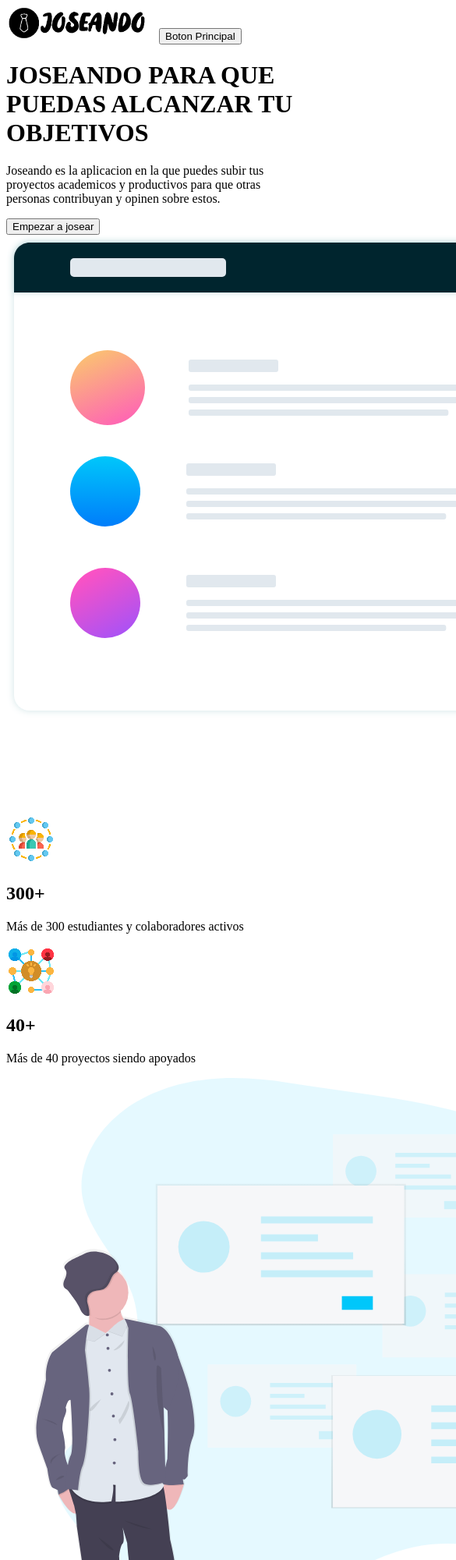
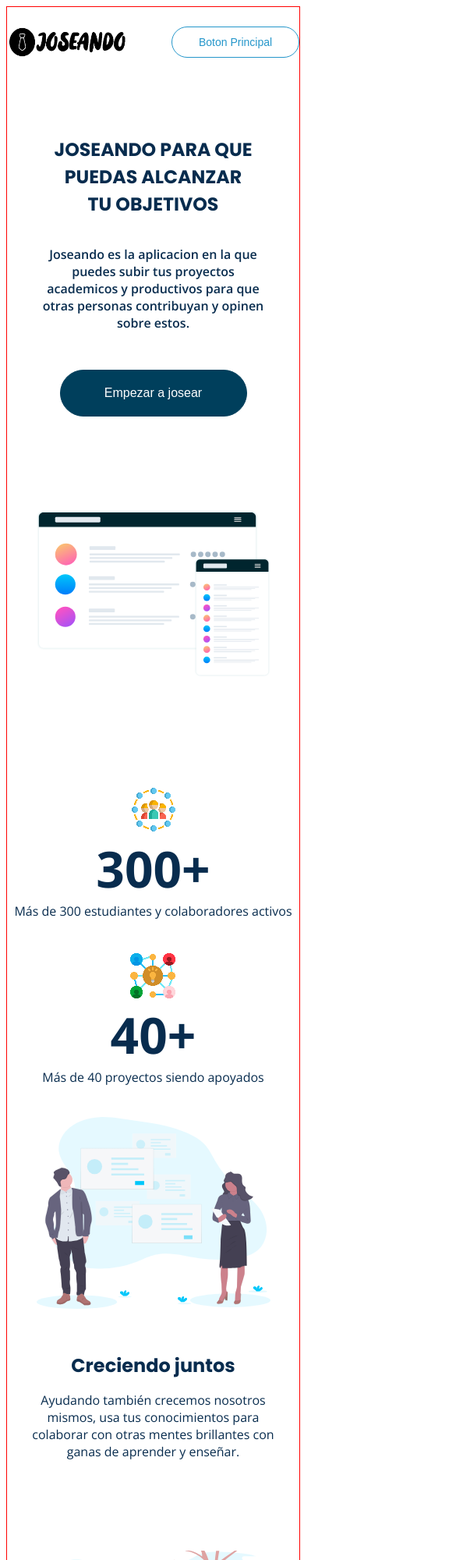
Before and after one commit to ARLEY09/Joseando-LandingPage, a plain HTML site: page index.html in a window 390 px wide. Shown: the top 2000 px of the page at 78% size, 585 px wide, since content can reach past the window. Drawn offline with nearby package versions, Linux system fonts and the light colour scheme.

Commit message:
responsive navbar-heading-stats

```diff
--- a/index.html
+++ b/index.html
@@ -5,6 +5,7 @@
   <meta name="viewport" content="width=device-width, initial-scale=1.0"> <!-- displays site properly based on user's device -->
 
   <link rel="icon" type="image/png" sizes="32x32" href="./images/favicon.png">
+  <link rel="stylesheet" href="./styles.css">
 
   <title>Joseando</title>
 
@@ -23,7 +24,7 @@
         </nav>
 
         <header class="header">
-          <h1 class="header title">JOSEANDO PARA QUE PUEDAS ALCANZAR TU OBJETIVOS</h1>
+          <h1 class="header__title">JOSEANDO PARA QUE PUEDAS ALCANZAR TU OBJETIVOS</h1>
           <p class="header__description">Joseando es la aplicacion en la que puedes subir tus proyectos academicos y productivos para que otras personas contribuyan y opinen sobre estos.</p>
           <button class="header__button">Empezar a josear</button>
           <img class="header__screen-mockups" src="images/illustration-mockups.svg" alt="🛑ERROR_MOCKUPS💀">
@@ -47,33 +48,33 @@
 
 
 
-        <section class="section-grow-together">
+        <section class="section-creciendo-juntos">
           <article class="image-container">
-            <img class="image-container-illustration" src="images/creciendo-juntos.svg" alt="🛑ERROR IMAGEN GROW-TOGETHER💀">
+            <img class="image-container__illustration" src="images/creciendo-juntos.svg" alt="🛑ERROR IMAGEN GROW-TOGETHER💀">
           </article>
-          <article>
-            <h2 class="description-title">Creciendo juntos</h2>
-            <p class="description-content">Ayudando también crecemos nosotros mismos, usa tus conocimientos para colaborar con otras mentes brillantes con ganas de aprender y enseñar.</p>
+          <article class="description">
+            <h2 class="description__title">Creciendo juntos</h2>
+            <p class="description__content">Ayudando también crecemos nosotros mismos, usa tus conocimientos para colaborar con otras mentes brillantes con ganas de aprender y enseñar.</p>
           </article>
         </section>
 
         <section class="section-meet-people">
           <article class="image-container">
-            <img class="image-container-illustration" src="images/parchados.svg" alt="🛑ERROR IMAGEN GROW-TOGETHER💀">
+            <img class="image-container__illustration" src="images/parchados.svg" alt="🛑ERROR IMAGEN GROW-TOGETHER💀">
           </article>
           <article>
-            <h2 class="description-title">Creciendo juntos</h2>
-            <p class="description-content">Ayudando también crecemos nosotros mismos, usa tus conocimientos para colaborar con otras mentes brillantes con ganas de aprender y enseñar.</p>
+            <h2 class="description__title">Creciendo juntos</h2>
+            <p class="description__content">Ayudando también crecemos nosotros mismos, usa tus conocimientos para colaborar con otras mentes brillantes con ganas de aprender y enseñar.</p>
           </article>
         </section>
 
         <section class="section-collaborators">
           <article class="image-container">
-            <img class="image-container-illustration" src="images/colaboradores.svg" alt="🛑ERROR IMAGEN GROW-TOGETHER💀">
+            <img class="image-container__illustration" src="images/colaboradores.svg" alt="🛑ERROR IMAGEN GROW-TOGETHER💀">
           </article>
           <article>
-            <h2 class="description-title">Creciendo juntos</h2>
-            <p class="description-content">Ayudando también crecemos nosotros mismos, usa tus conocimientos para colaborar con otras mentes brillantes con ganas de aprender y enseñar.</p>
+            <h2 class="description__title">Creciendo juntos</h2>
+            <p class="description__content">Ayudando también crecemos nosotros mismos, usa tus conocimientos para colaborar con otras mentes brillantes con ganas de aprender y enseñar.</p>
           </article>
         </section>
 
--- /dev/null
+++ b/scss/_mixins.scss
@@ -0,0 +1,61 @@
+@use 'variables';
+
+@mixin desktop-view($width, $height: unset, $fn-size: unset){
+
+    @media (min-width: 1440px){
+        width: $width;
+        height: $height;
+        font-size: $fn-size;
+    }
+}
+
+@mixin button ($bg-color, $br-color, $fn-color, $fn-size, $width, $heigth, $center:unset){
+    background-color: $bg-color;
+    border: none;
+    border: 1px solid $br-color;
+    border-radius: 50px;
+    color: $fn-color;
+    font-size: $fn-size;
+    width: $width;
+    height: $heigth;
+    display: block;
+    @if $center == true{
+        margin: 0 auto;
+    }
+}
+
+@mixin button-hover($bg-color, $fn-color, $br-color:unset, $fn-size:unset) {
+    &:hover{
+        cursor: pointer;
+        border-color: $br-color;
+        background-color: $bg-color;
+        color: $fn-color;
+        font-size: $fn-size;
+    }
+}
+
+@mixin flexSections{
+    display: flex;
+    flex-direction: column;
+    align-items: center;
+    margin-bottom: 100px;
+
+   .image-container__illustration{
+    width: 300px;
+    margin-bottom: 30px;
+   }
+   .description{
+    &__title{
+        font-family: variables.$headings-font;
+        font-size: 1.5rem;
+        text-align: center;
+        margin-bottom: 10px;
+    }
+    &__content{
+        text-align: center;
+        font-size: 1rem;
+        width: 330px;
+
+    }
+   }
+}
--- /dev/null
+++ b/scss/_variables.scss
@@ -0,0 +1,11 @@
+@import url('https://fonts.googleapis.com/css2?family=Open+Sans:wght@400;600;700&family=Poppins:wght@700&display=swap');
+
+$body-font: 'Open Sans', sans-serif;
+$headings-font: 'Poppins', sans-serif;
+$azul-oscuro: rgb(0, 63, 92);
+$azul-claro: rgb(36, 150, 202);
+$cyan: rgb(9, 239, 247);
+$rojo-claro: hsl(0,100%,63%);
+$cyan-oscuro: rgb(8, 44, 78);
+$azul-blanco: hsl(207,100%,98%);
+$white: #fff;
--- /dev/null
+++ b/scss/styles.scss
@@ -0,0 +1,113 @@
+@use 'variables';
+@use 'mixins';
+
+
+body{
+    background-color: white;
+    font-family: variables.$body-font;
+    color: variables.$cyan-oscuro;
+}
+
+.main-container{
+    border: 1px solid red;
+    width: 375px;
+    margin: 0 auto 25px;
+    @include mixins.desktop-view(1440px);
+}
+
+.navbar{
+    //border: 1px solid green;
+    display: flex;
+    justify-content: space-between;
+    margin: 25px auto 100px;
+    @include mixins.desktop-view(1300px);
+
+    &__logo{
+        width: 164px;
+        @include mixins.desktop-view(240px);
+    }
+
+    &__button{
+        border: none;
+        border-radius: 50px;
+        @include mixins.button(variables.$white, variables.$azul-claro, variables.$azul-claro, 14px, 164px, 40px, false);
+        @include mixins.desktop-view(240px,40px,18px);
+        @include mixins.button-hover(variables.$azul-claro, variables.$white, unset);
+    }
+}
+
+.header{
+    &__title{
+        font-family: variables.$headings-font;
+        text-align: center;
+        width: 256px;
+        font-size: 1.48rem;
+        margin: 0 auto 36px;
+        color: variables.$cyan-oscuro;
+        @include mixins.desktop-view(1010px, unset, 3rem)
+    }
+    &__description{
+        text-align: center;
+        margin: 0 auto 49px;
+        font-weight: 600;
+        font-size: 1rem;
+        width: 290px;
+        color: variables.$cyan-oscuro;
+        @include mixins.desktop-view(800px, unset, 2rem)
+
+    }
+    &__button{
+        border: none;
+        border-radius: 50px;
+        display: block;
+        margin: 0 auto;
+        @include mixins.button(variables.$azul-oscuro, variables.$azul-oscuro, variables.$white, 16px, 240px, 60px);
+        @include mixins.desktop-view(480px,96px,20px);
+        @include mixins.button-hover(variables.$cyan-oscuro, variables.$white, variables.$cyan-oscuro, 22px);
+        margin-bottom: 120px;
+    }
+    &__screen-mockups{
+        width: 300px;
+        display: block;
+        margin: 0 auto 138px;
+        @include mixins.desktop-view(1020px, 725px);
+    }
+}
+
+.section-stats{
+    display: flex;
+    flex-direction: column;
+    align-items: center;
+    .comunities{
+        margin-bottom: 40px;
+        &__section-logo{
+            width: 64px;
+            display: block;
+            margin: 0 auto;
+        }
+
+        &__section-stats{
+            display: flex;
+            flex-direction: column;
+            align-items: center;
+            font-size: 4rem;
+            margin: 0;
+        }
+        &__description{
+             font-size: 1rem;
+             text-align: center;
+             display: block;
+             margin: 0 auto;
+        }
+    }
+}
+
+.section-creciendo-juntos{
+    @include mixins.flexSections;
+}
+.section-meet-people{
+    @include mixins.flexSections;
+}
+.section-collaborators{
+    @include mixins.flexSections;
+}
```
Also changed, not shown: styles.css (added), 1 other file.
